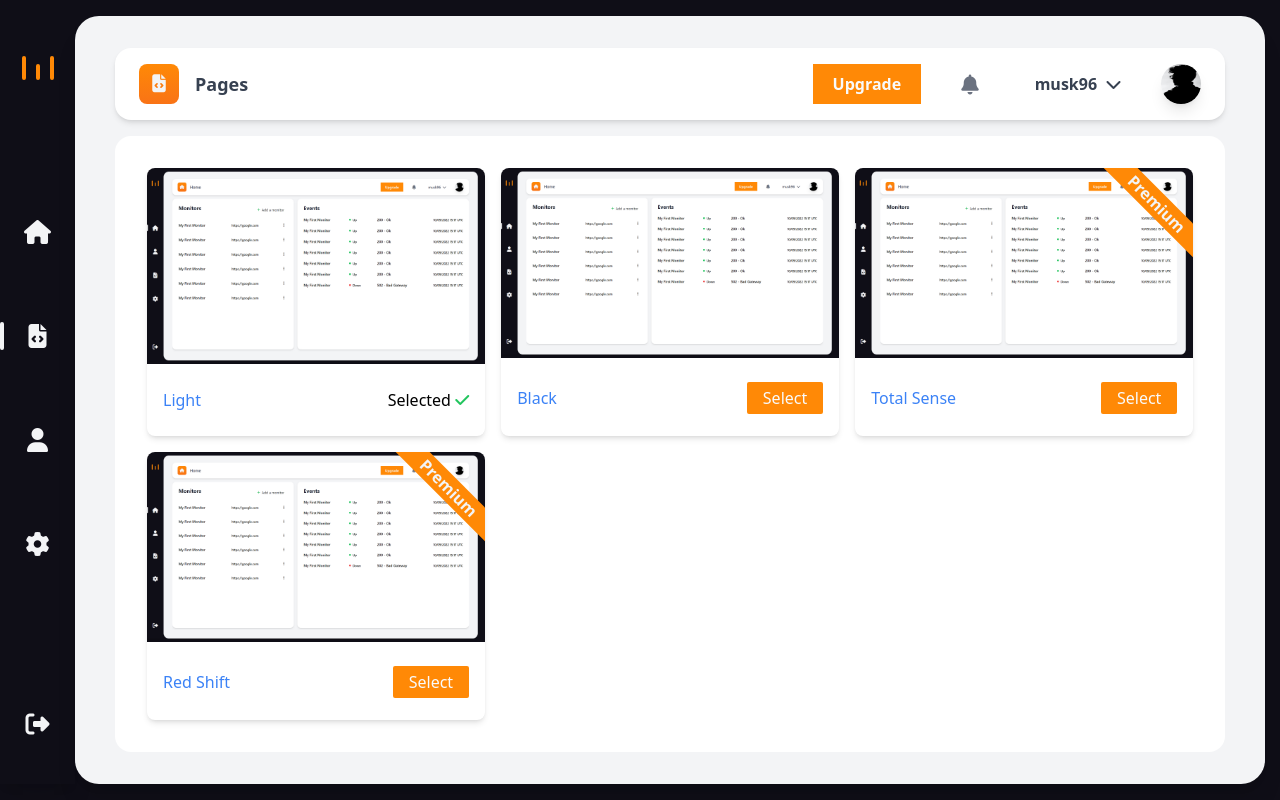
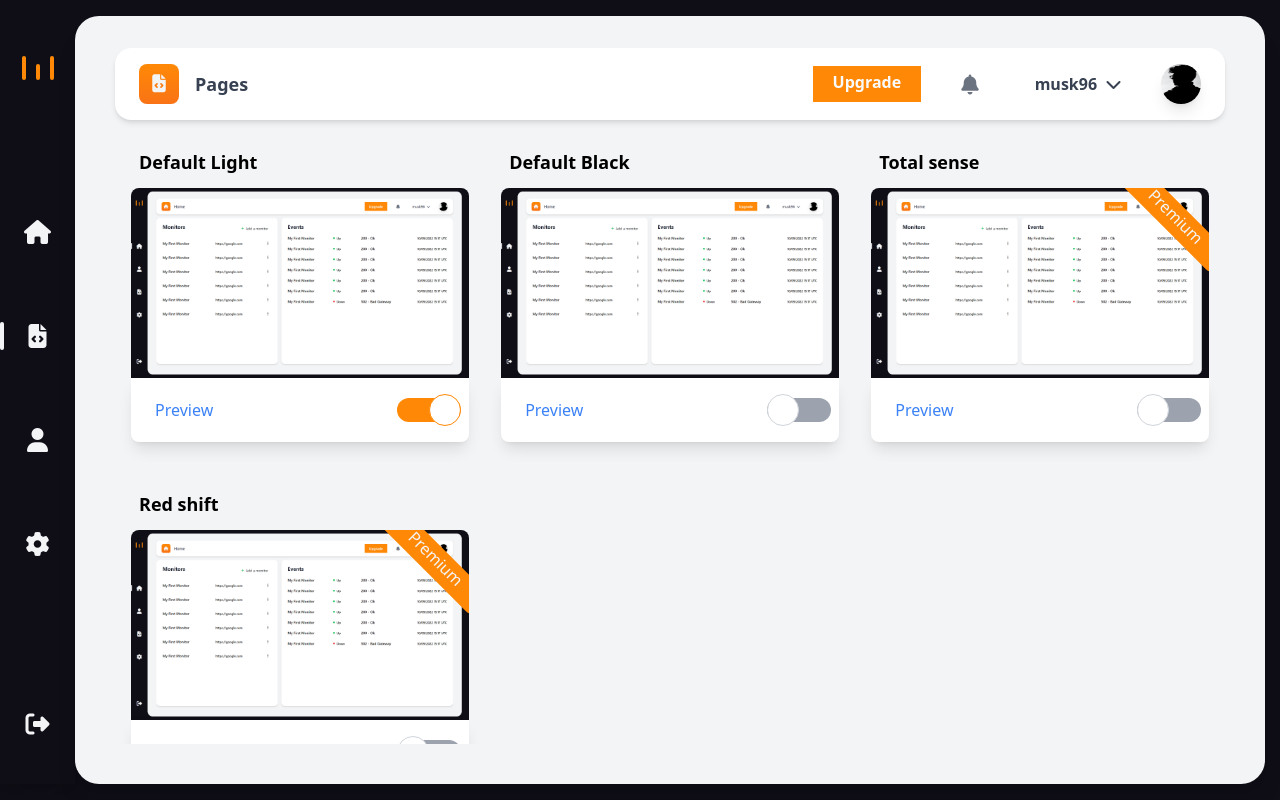
Before and after one commit to kamel-mustapha/monitoring, an Angular app in the folder frontend/: page /pages in a window 1280 px wide. Built offline with nearby package versions, Linux system fonts and the light colour scheme.

Commit message:
addes pages page

```diff
--- a/frontend/angular.json
+++ b/frontend/angular.json
@@ -112,5 +112,8 @@
         }
       }
     }
+  },
+  "cli": {
+    "analytics": false
   }
 }
--- a/frontend/src/app/main/home/home.component.html
+++ b/frontend/src/app/main/home/home.component.html
@@ -1,8 +1,8 @@
 <div id="main_content">
   <app-header></app-header>
-  <div class="grid-cols-12 grid-rows-6">
+  <div>
     <div
-      class="col-start-1 col-end-6 row-start-1 row-end-7 flex flex-col bg-white rounded-2xl px-7 py-6 shadow-md"
+      class="col-start-1 col-end-6 row-span-full flex flex-col bg-white rounded-2xl px-7 py-6 shadow-md"
     >
       <div class="flex justify-between">
         <div class="content_title">Monitors</div>
@@ -21,7 +21,7 @@
       </div>
     </div>
     <div
-      class="col-start-6 col-end-13 row-start-1 row-end-7 flex flex-col bg-white rounded-2xl px-7 py-6 shadow-md"
+      class="col-start-6 col-end-13 row-span-full flex flex-col bg-white rounded-2xl px-7 py-6 shadow-md"
     >
       <div class="content_title">Events</div>
       <div class="events_list h-5/6">
--- a/frontend/src/app/main/pages/pages.component.html
+++ b/frontend/src/app/main/pages/pages.component.html
@@ -1,33 +1,46 @@
 <div id="main_content">
   <app-header title="pages" icon="fa-file-code"></app-header>
+  <div>
     <div
-    class="pages p-8 bg-white rounded-2xl grid-cols-3 gap-4 overflow-auto 1600:grid-cols-4"
+      class="px-4 col-span-full row-span-full overflow-auto grid gap-8 grid-cols-1 lg:grid-cols-2 xl:grid-cols-3 1600:grid-cols-4"
     >
       <div
         *ngFor="let page of pages"
-      class="relative w-content shadow-md rounded-lg overflow-hidden flex flex-col"
+        class="w-full h-content flex flex-col rounded-xl pb-1 relative"
       >
-      <img class="h-96 w-96" src="../../../assets/page.png" alt="" />
-      <div class="flex justify-between px-4 py-6 items-center">
-        <a href="" class="text-blue-500 hover:underline">
-          {{ page.name | titlecase }}
-        </a>
-        <button
-          *ngIf="!page.selected"
-          class="bg-secondary text-gray-50 px-4 py-1 rounded-sm hover:shadow-lg active:bg-hover"
-        >
-          Select
-        </button>
-        <span *ngIf="page.selected">
-          Selected <i class="fas fa-check text-green-500"></i>
-        </span>
+        <div class="py-3 px-2 rounded-t-lg font-bold text-lg">
+          {{ page.name }}
         </div>
+        <div class="relative overflow-hidden">
+          <img
+            class="rounded-t-lg w-full"
+            src="../../../assets/page.png"
+            alt=""
+          />
           <span
             *ngIf="page.premium"
-        class="bg-secondary text-gray-100 font-semibold px-12 absolute top-6 -right-12 rotate-45"
+            class="absolute -right-8 top-4 bg-secondary px-8 pb-1 text-gray-100 rounded-lg rotate-45"
           >
             Premium
           </span>
         </div>
+        <div
+          class="flex justify-between rounded-b-lg shadow-lg py-5 px-2 bg-white"
+        >
+          <a href="" class="text-blue-500 hover:underline px-4"> Preview </a>
+          <div
+            [ngClass]="{ toggle_on: page.selected, toggle_off: !page.selected }"
+            class="toggle"
+          >
+            <span
+              [ngClass]="{
+                toggle_span_on: page.selected,
+                toggle_span_off: !page.selected
+              }"
+            ></span>
           </div>
         </div>
+      </div>
+    </div>
+  </div>
+</div>
--- a/frontend/src/app/main/pages/pages.component.ts
+++ b/frontend/src/app/main/pages/pages.component.ts
@@ -12,12 +12,12 @@ export class PagesComponent implements OnInit {
 
   pages = [
     {
-      name: 'Light',
+      name: 'Default Light',
       premium: false,
       selected: true,
     },
     {
-      name: 'Black',
+      name: 'Default Black',
       premium: false,
       selected: false,
     },
--- a/frontend/src/styles.css
+++ b/frontend/src/styles.css
@@ -20,7 +20,30 @@
 }
 
 .button {
-  @apply bg-secondary  text-gray-50 px-5 py-2 capitalize hover:shadow-md active:bg-hover;
+  @apply bg-secondary  text-gray-50 px-5 pt-1 pb-2 capitalize hover:shadow-md active:bg-hover;
+}
+.toggle {
+  @apply w-16 h-6 rounded-full relative cursor-pointer;
+}
+
+.toggle_on {
+  @apply bg-secondary;
+}
+
+.toggle_off {
+  @apply bg-gray-400;
+}
+
+.toggle > span {
+  @apply absolute w-8 h-8 bg-white rounded-full border -top-1;
+}
+
+.toggle_span_on {
+  @apply right-0 border-primary;
+}
+
+.toggle_span_off {
+  @apply left-0 border-gray-300;
 }
 
 /* global css */
@@ -33,5 +56,5 @@ body {
 }
 
 #main_content > div:last-child {
-  @apply h-full grid gap-4;
+  @apply h-full grid grid-cols-12 grid-rows-6 gap-4 overflow-hidden pb-2;
 }
--- a/frontend/tailwind.config.js
+++ b/frontend/tailwind.config.js
@@ -25,6 +25,7 @@ module.exports = {
         85: "85vh",
         95: "95vh",
         most: "90%",
+        content: "fit-content"
       },
       maxWidth: {
         1900: "1920px",
```
Lines whose indentation alone changed are shown as unchanged.
